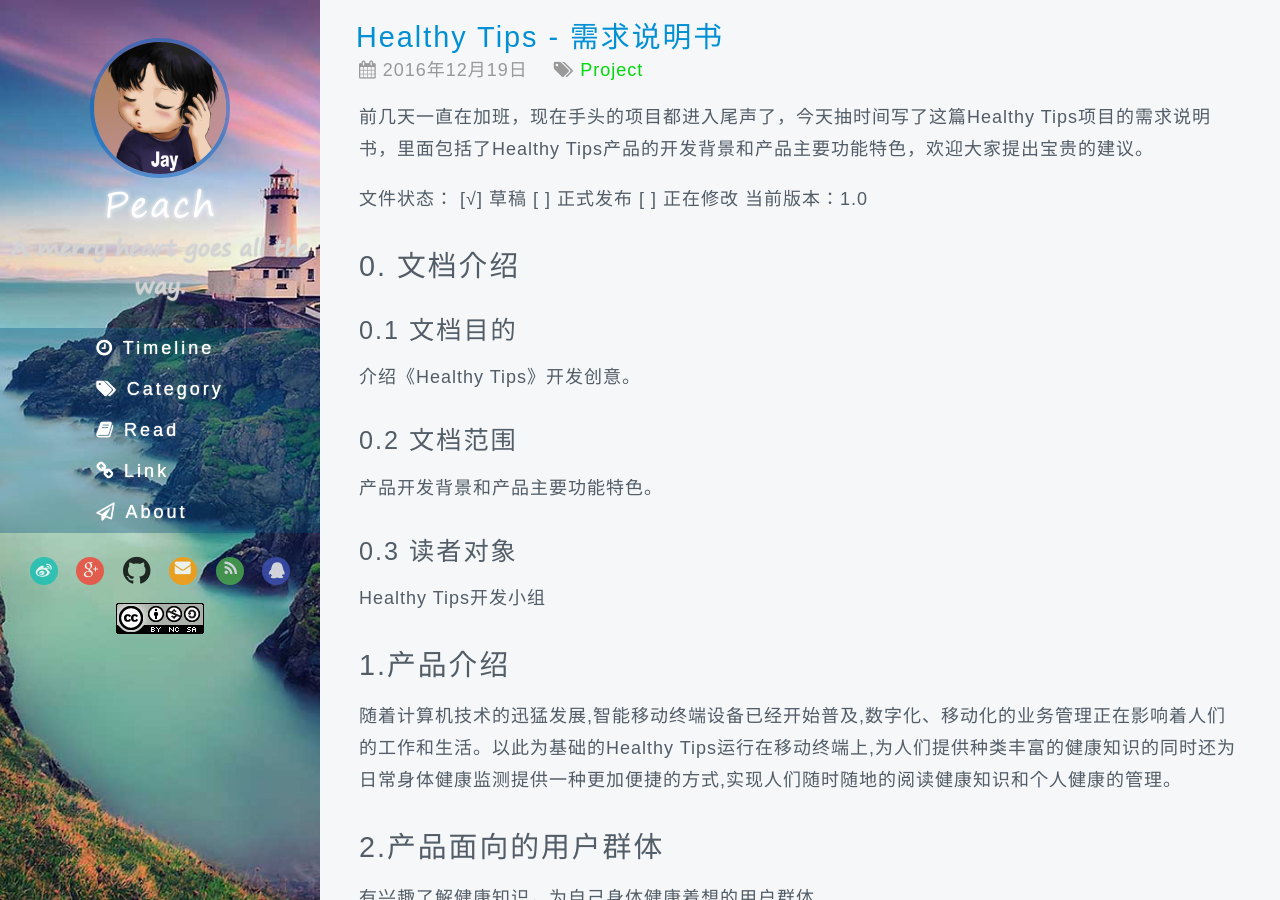
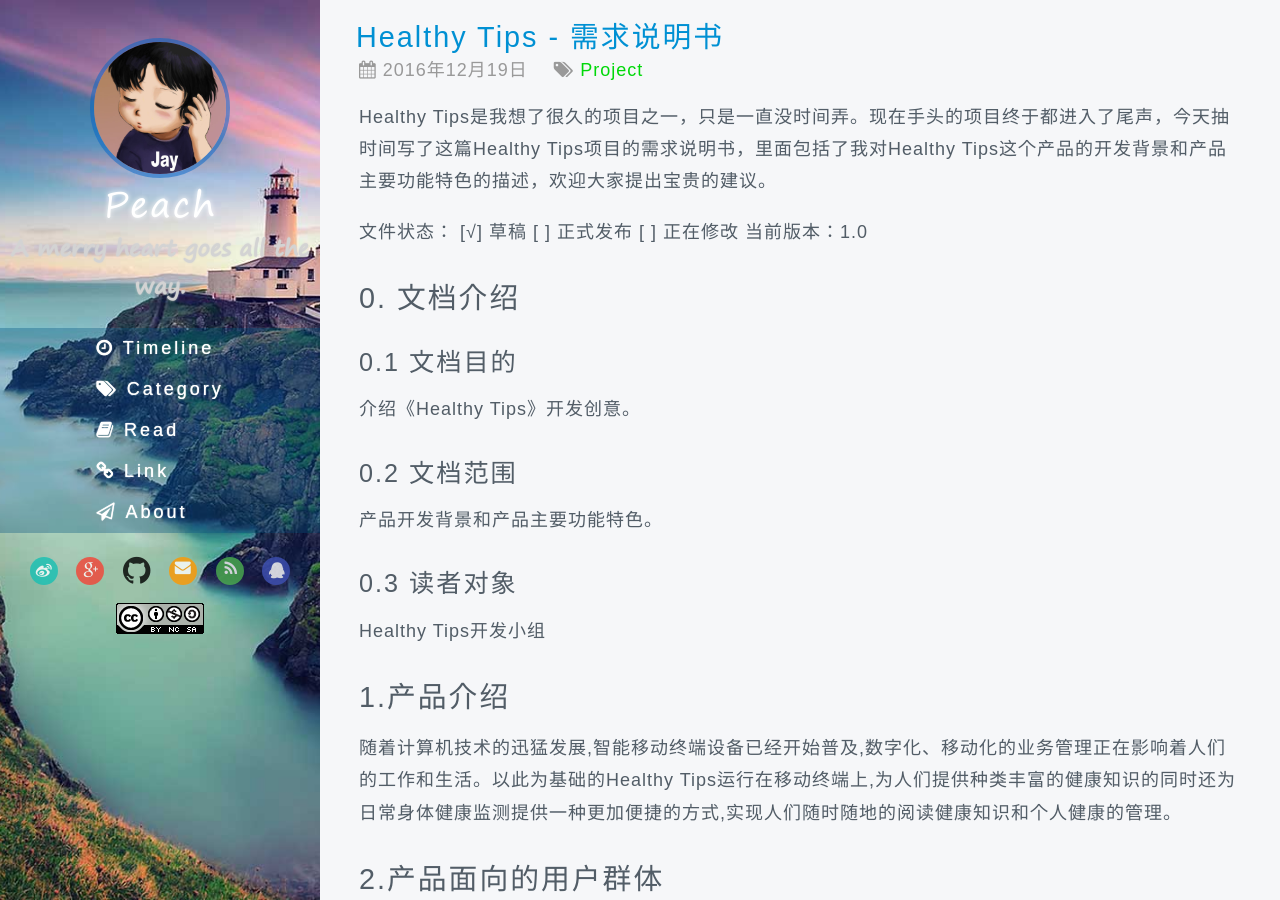
Before and after one commit to Mokyyds/peachou.github.com, a Jekyll site: the page built from _posts/2016-12-19-Healthy Tips.md, in a window 1280 px wide and 900 px high. Built offline with Jekyll 4.4.1, drawn with Linux system fonts in a browser that asks for light colours; some web fonts are replaced; Markdown is read by kramdown in place of the engine named in the settings; comment, search, counter and statistics services are not loaded.

Commit message:
Healthy Tips2

```diff
--- a/_posts/2016-12-19-Healthy Tips.md
+++ b/_posts/2016-12-19-Healthy Tips.md
@@ -4,7 +4,9 @@ title: Healthy Tips - 需求说明书
 category: Project
 date: 2016-12-19
 ---
-前几天一直在加班，现在手头的项目都进入尾声了，今天抽时间写了这篇Healthy Tips项目的需求说明书，里面包括了Healthy Tips产品的开发背景和产品主要功能特色，欢迎大家提出宝贵的建议。
+
+Healthy Tips是我想了很久的项目之一，只是一直没时间弄。现在手头的项目终于都进入了尾声，今天抽时间写了这篇Healthy Tips项目的需求说明书，里面包括了我对Healthy Tips这个产品的开发背景和产品主要功能特色的描述，欢迎大家提出宝贵的建议。
+
 <!-- more -->
 
 文件状态：
@@ -64,19 +66,19 @@ Healthy Tips开发小组
 健康管理，自身健康管理是可以帮助人们管理自己的身体，当用户输入自己的基本信息（性别、年龄、身高、体重等）后，系统会根据用户每天的走路步数、玩手机的时间、作息规律等一系列能用终端手机察觉到的用户行为作出一个合理的分析，并推送相关健康提醒。比如该用户体重偏胖，然后每天步数还比较少，那系统就会推送运动的提醒，希望用户能改善当前的不良习惯。
 
 ### 用户功能
-#### 用户注册
-#### 用户登录
-#### 用户个人信息的同步
+##### 用户注册
+##### 用户登录
+##### 用户个人信息的同步
 ### 其他功能
-#### 应用更新
-#### 问题反馈
-#### 关于我们
+##### 应用更新
+##### 问题反馈
+##### 关于我们
 ### 设置
-#### 步数跟踪
-#### 推送设置
-#### 选择健康知识标签
-#### 自动切换夜间模式
-#### 软件是否自动更新
+##### 步数跟踪
+##### 推送设置
+##### 选择健康知识标签
+##### 自动切换夜间模式
+##### 软件是否自动更新
 
 - - -
 *本文出自[peach](/)，扫描以下二维码即可关注订阅号。*
```
